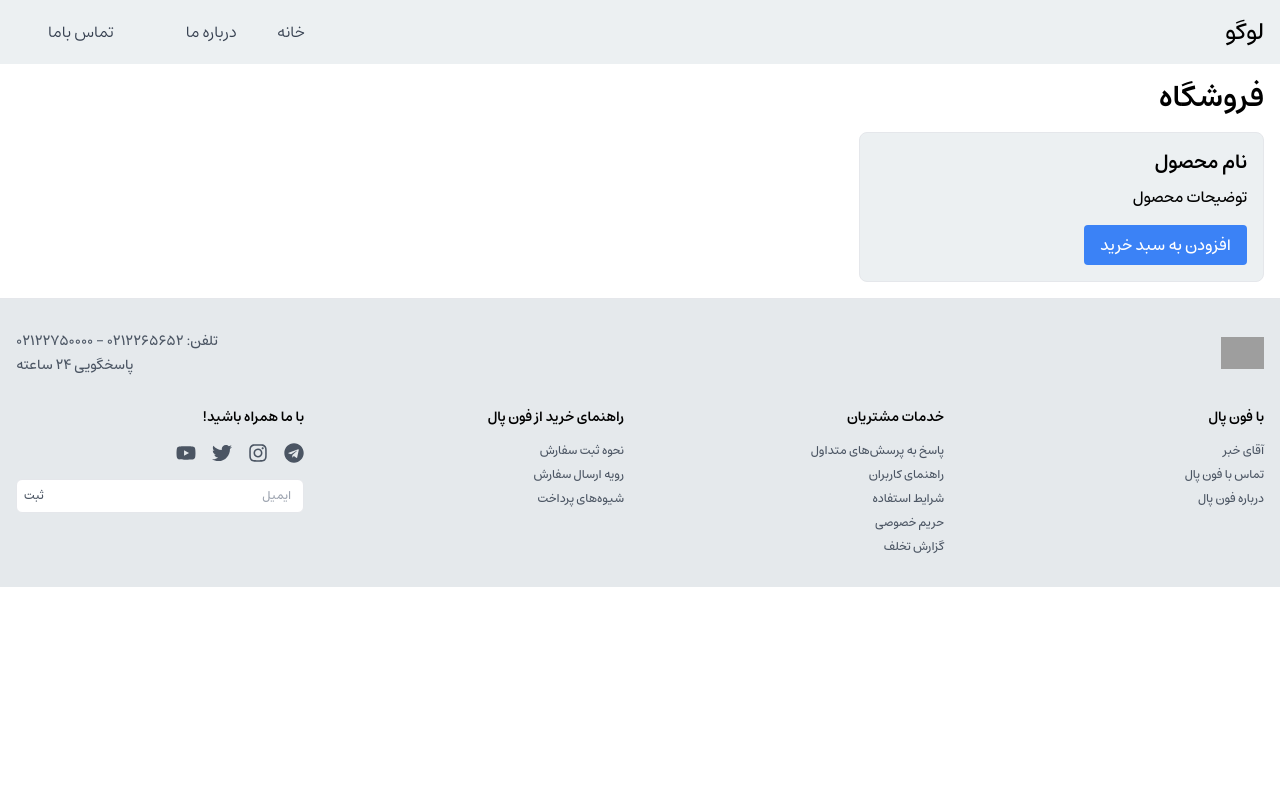
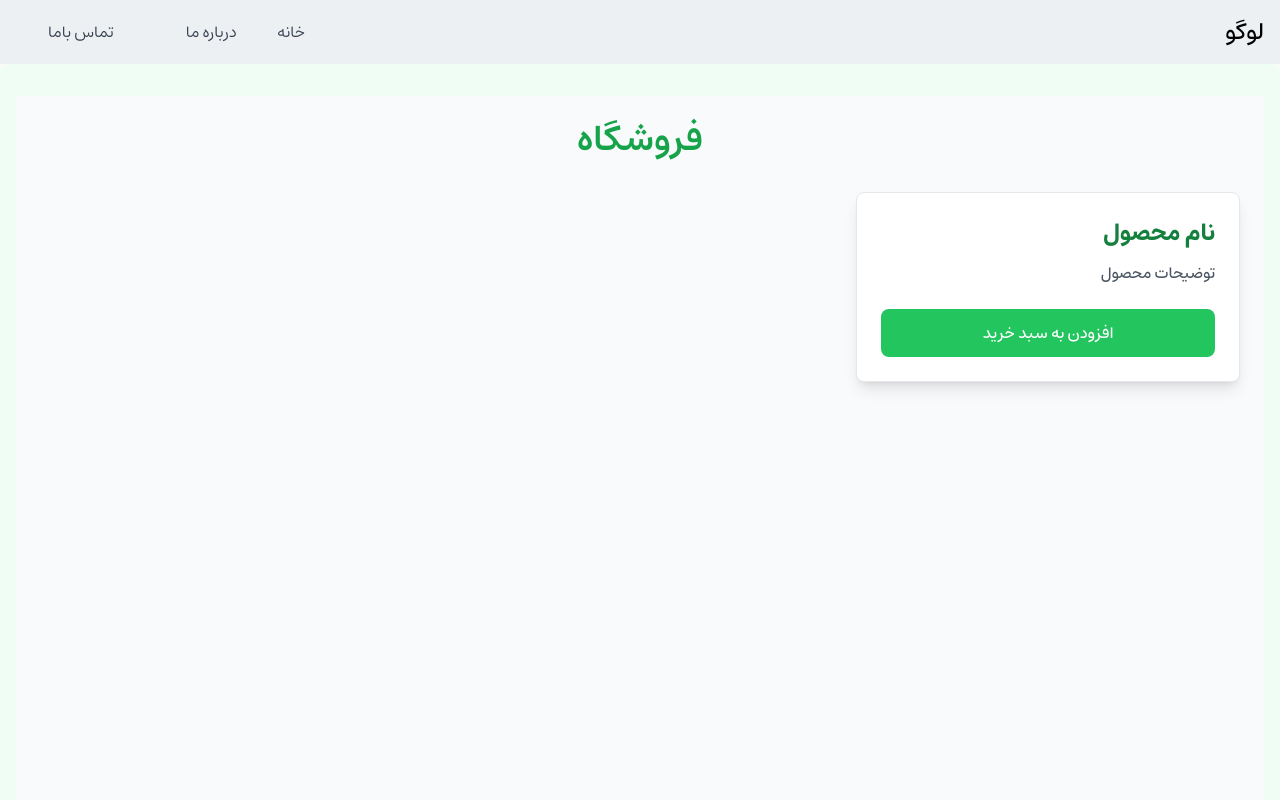
Before and after one commit to JAmohackerL/Mobile-Shop, a Next.js app: page /shop in a window 1280 px wide. Shown: the top 800 px of the page. Built offline with nearby package versions, Linux system fonts and the light colour scheme; grey boxes are pictures that could not be loaded.

Commit message:
Amohacker

```diff
--- a/src/app/layout.js
+++ b/src/app/layout.js
@@ -4,37 +4,43 @@ import Navbar from "@/components/Navbar";
 
 import localFont from "next/font/local";
 
-// Font files can be colocated inside of `app`
+// فونت‌های شخصی‌سازی‌شده
 const myFont = localFont({
   src: [
     {
-      path: './fonts/Estedad-Medium.woff2',
-      weight: '400',
-      style: 'normal',
+      path: "./fonts/Estedad-Medium.woff2",
+      weight: "400",
+      style: "normal",
     },
     {
-      path: './fonts/Estedad-Regular.woff2',
-      weight: '500',
-      style: 'normal',
+      path: "./fonts/Estedad-Regular.woff2",
+      weight: "500",
+      style: "normal",
     },
     {
-      path: './fonts/Estedad-Bold.woff2',
-      weight: '600',
-      style: 'normal',
+      path: "./fonts/Estedad-Bold.woff2",
+      weight: "600",
+      style: "normal",
     },
     {
-      path: './fonts/Estedad-SemiBold.woff2',
-      weight: '700',
-      style: 'normal',
+      path: "./fonts/Estedad-SemiBold.woff2",
+      weight: "700",
+      style: "normal",
     },
   ],
 });
+
 export default function RootLayout({ children }) {
   return (
-        <html lang="fa" dir="rtl" className={myFont.className}>
-            <body>
+    <html lang="fa" dir="rtl" className={`${myFont.className} bg-gray-50`}>
+      <body className="flex flex-col min-h-screen">
+        {/* نوار بالایی */}
         <Navbar />
-                <main >{children}</main>
+        {/* محتوای اصلی */}
+        <main className="flex-1 container mx-auto px-4 py-8 bg-green-50 rounded-lg shadow-lg">
+          {children}
+        </main>
+        {/* پاورقی */}
         <Footer />
       </body>
     </html>
--- a/src/app/page.js
+++ b/src/app/page.js
@@ -13,17 +13,17 @@ const services = [
   {
     icon: MdSecurity,
     title: "ضمانت اصل بودن کالا",
-    color: "text-[#E6123D]",
+    color: "text-green-600",
   },
   {
     icon: MdSupportAgent,
     title: "پاسخگویی 24 ساعته",
-    color: "text-[#424750]",
+    color: "text-green-700",
   },
   {
     icon: LiaShippingFastSolid,
     title: "امکان تحویل درب منزل",
-    color: "text-[#19BFD3]",
+    color: "text-green-500",
   },
   {
     icon: TbTruckReturn,
@@ -34,33 +34,40 @@ const services = [
 
 export default function Home() {
   return (
-    <main className="min-h-screen bg-secondary">
-      <div className="container mx-auto px-4 py-6">
-        <InstallmentPurchase />
-        <div className="grid grid-cols-2 md:grid-cols-4 gap-4 sm:gap-6 md:gap-8 w-full max-w-6xl mx-auto mt-24">
+    <main className="min-h-screen bg-gray-50">
+      <div className="container mx-auto px-4 py-10">
+        {/* خرید اقساطی */}
+        <section className="mb-16">
+          <InstallmentPurchase />
+        </section>
+
+        {/* خدمات فروشگاه */}
+        <section className="grid grid-cols-2 md:grid-cols-4 gap-4 sm:gap-6 md:gap-8 w-full max-w-6xl mx-auto mt-12">
           {services.map((service, index) => (
             <ServiceIcon key={index} {...service} />
           ))}
-        </div>
+        </section>
 
-        <div className="mt-24 max-w-6xl mx-auto">
+        {/* پرفروش‌ترین‌ها */}
+        <section className="mt-24 max-w-6xl mx-auto">
           <BestSellers />
-        </div>
+        </section>
 
-        <div className="mt-24 max-w-6xl mx-auto">
+        {/* دسته‌بندی‌ها */}
+        <section className="mt-24 max-w-6xl mx-auto">
           <PhoneCategory />
-        </div>
+        </section>
+        <section className="mt-24 max-w-6xl mx-auto">
+          <LaptopCategory />
+        </section>
 
-        <div className="mt-24 max-w-6xl mx-auto">
-          <LaptopCategory />
-        </div>
-
-        {/* <div className=" max-w-6xl mx-auto">
-          <Laptop360View />
-        </div> */}
-        <div className="mt-24 max-w-2xl mx-auto">
+        {/* فرم مشاوره */}
+        <section className="mt-24 max-w-2xl mx-auto bg-green-50 p-6 rounded-lg shadow-lg">
+          <h2 className="text-xl font-bold text-green-700 mb-4 text-center">
+            فرم مشاوره
+          </h2>
           <ConsultationForm />
-        </div>
+        </section>
       </div>
     </main>
   );
--- a/src/app/shop/page.js
+++ b/src/app/shop/page.js
@@ -1,16 +1,21 @@
 export default function Shop() {
   return (
-    <div className="container mx-auto p-4">
-      <h1 className="text-3xl font-bold mb-4">فروشگاه</h1>
-      <div className="grid grid-cols-1 md:grid-cols-3 gap-4">
+    <div className="container mx-auto p-6 bg-gray-50 min-h-screen">
+      <h1 className="text-4xl font-extrabold mb-8 text-green-600 text-center">
+        فروشگاه
+      </h1>
+      <div className="grid grid-cols-1 md:grid-cols-3 gap-6">
         {/* نمونه کارت محصول */}
-        <div className="border rounded-lg p-4 bg-secondary">
-          <h2 className="text-xl font-bold mb-2">نام محصول</h2>
-          <p className="mb-4">توضیحات محصول</p>
-          <button className="bg-blue-500 text-white px-4 py-2 rounded">
+        <div className="border rounded-lg shadow-lg p-6 bg-white hover:shadow-xl transition-shadow duration-300">
+          <h2 className="text-2xl font-semibold mb-3 text-green-700">
+            نام محصول
+          </h2>
+          <p className="mb-6 text-gray-600">توضیحات محصول</p>
+          <button className="w-full bg-green-500 text-white py-3 rounded-lg hover:bg-green-600 transition-colors duration-300">
             افزودن به سبد خرید
           </button>
         </div>
+        {/* می‌توانید کارت‌های بیشتری اضافه کنید */}
       </div>
     </div>
   );
```
Also changed, not shown: package.json (+5 -4 lines), 1 other file (tests, documents, lock files or other folders). Lines whose indentation alone changed are shown as unchanged.
